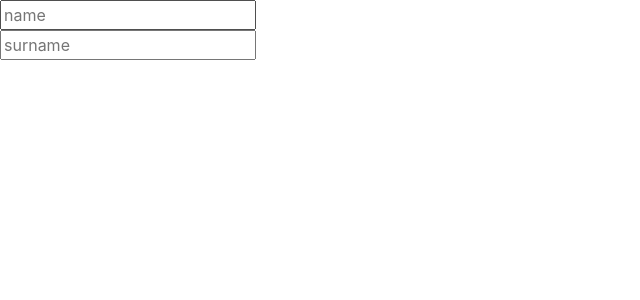
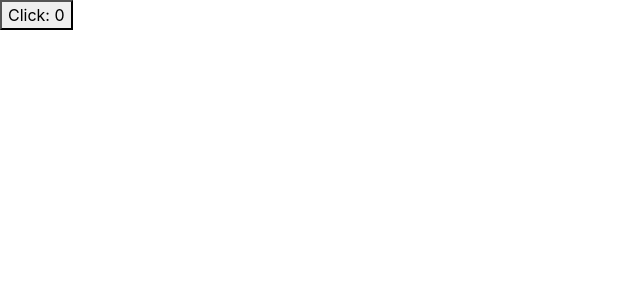
Before and after one commit to Khaanh/React-Theory, a React (Create React App) app: page / in a window 1280 px wide. Shown: the top 300 px of the page, without its empty margins (0-640 px from the left). Built offline with nearby package versions, Linux system fonts and the light colour scheme.

Commit message:
custemors hooks

```diff
--- a/src/App.js
+++ b/src/App.js
@@ -1,44 +1,30 @@
 import React, { useState, useRef, useEffect } from "react";
+import useOne from "./component/useOne";
+import useCounter from "./component/useCounter";
 import "./App.css";
 
+// function App() {
+//   const [counter, count] = useState(0);
+
+//   useOne(() => {
+//     console.log("Один раз");
+//   }, []);
+
+//   return (
+//     <button
+//       onClick={() => {
+//         count(counter + 1);
+//       }}
+//     >
+//       Click: {counter}
+//     </button>
+//   );
+// }
+
 function App() {
-  const [name, setName] = useState("");
-  const [surname, setSurname] = useState("");
-  const nameInputRef = useRef();
-  const surnameInputRef = useRef();
+  const { counter, count } = useCounter(0);
 
-  const handlerKeyUp1 = (e) => {
-    if (e.key === "Enter") {
-      surnameInputRef.current.focus();
-    }
-  };
-  const handlerKeyUp2 = (e) => {
-    if (e.key === "Enter") {
-      nameInputRef.current.focus();
-    }
-  };
-
-  return (
-    <form>
-      <input
-        ref={nameInputRef}
-        type="text"
-        placeholder="name"
-        value={name}
-        onChange={(e) => setName(e.target.value)}
-        onKeyUp={handlerKeyUp1}
-      />
-      <br />
-      <input
-        ref={surnameInputRef}
-        type="text"
-        placeholder="surname"
-        value={surname}
-        onChange={(e) => setSurname(e.target.value)}
-        onKeyUp={handlerKeyUp2}
-      />
-    </form>
-  );
+  useOne(() => {});
+  return <button onClick={() => count(counter + 1)}>Click: {counter}</button>;
 }
-
 export default App;
--- /dev/null
+++ b/src/component/useCounter.js
@@ -0,0 +1,19 @@
+import React, { useState } from "react";
+
+// export default function useCounter(n = 0) {
+//   const [counter, setCounter] = useState(n);
+
+//   return {
+//     counter,
+//     count: () => setCounter(counter + 1),
+//   };
+// }
+
+export default function useCounter(n = 0) {
+  const [counter, count] = useState(n);
+
+  return {
+    counter,
+    count: () => count(counter + 1),
+  };
+}
--- /dev/null
+++ b/src/component/useOne.js
@@ -0,0 +1,20 @@
+import { useEffect } from "react";
+
+// // export default function useOne(cb) {
+// //   useEffect(() => {
+// //     cb(console.log())
+// //   }, [])
+
+// // }
+
+// export default function useOne(cb) {
+//   useEffect(() => {
+//     cb(console.log());
+//   }, []);
+// }
+
+export default function useOne(cb) {
+  useEffect(() => {
+    cb(console.log("1111"));
+  }, []);
+}
```
